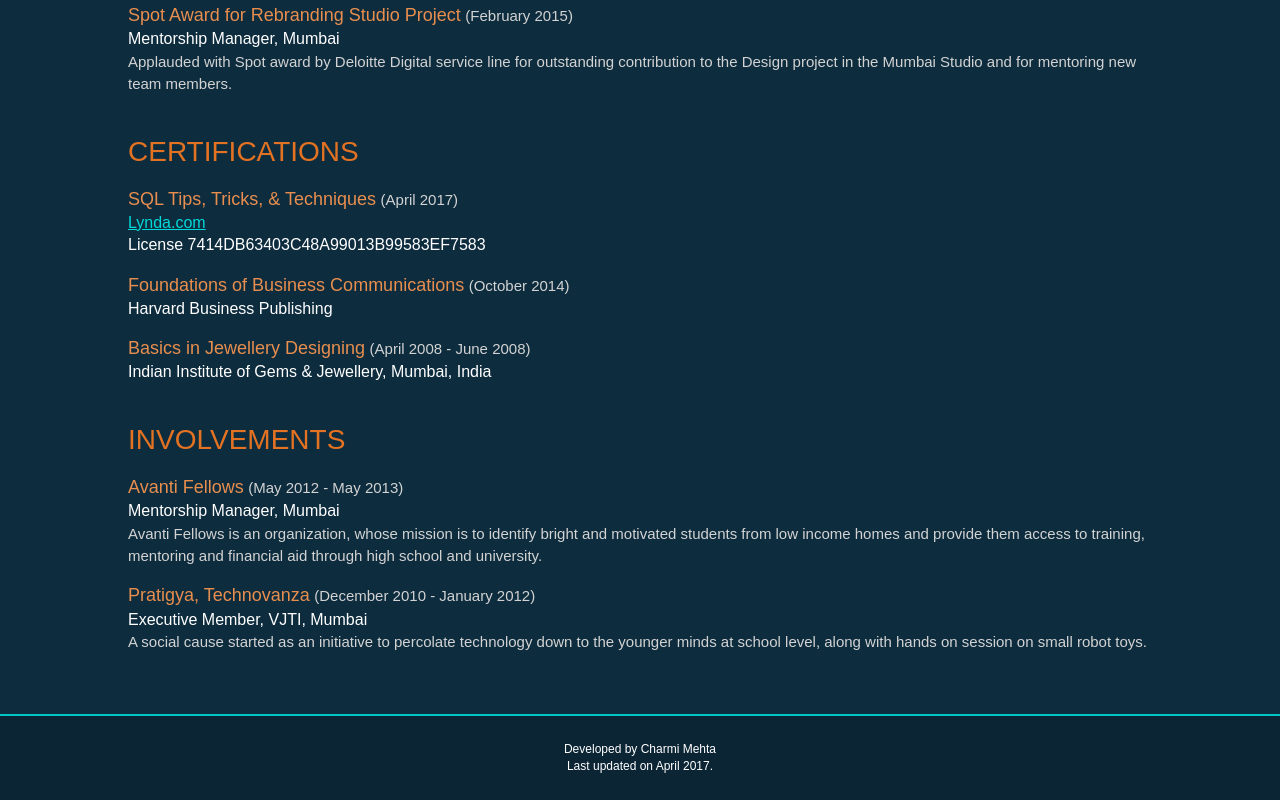
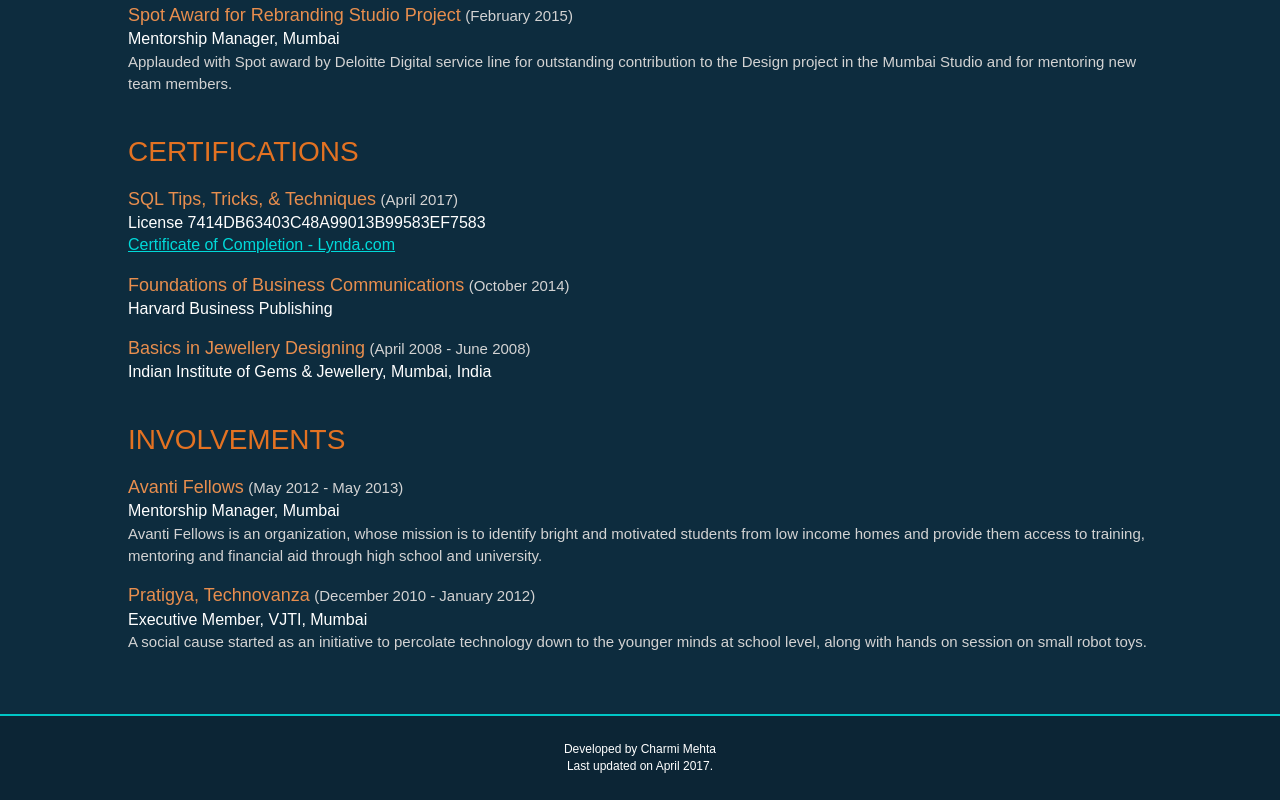
Before and after one commit to charmi99/charmi99.github.io, a plain HTML site: page resume.html in a window 1280 px wide. Shown: the part 2185-2985 px from the top of the page. Drawn offline with Linux system fonts and the light colour scheme.

Commit message:
Update resume.html

```diff
--- a/resume.html
+++ b/resume.html
@@ -194,8 +194,9 @@
 
             <div class = "resumecontent">
             <p> <span class="res-high1">SQL Tips, Tricks, & Techniques</span> <span class="res-high">(April 2017)</span></br>
-              <a href = "https://www.lynda.com/home/CertificateOfCompletion/PrintCertificate.aspx?lpk57=7414DB63403C48A99013B99583EF7583">
-                Lynda.com</a> </br>License 7414DB63403C48A99013B99583EF7583
+               License 7414DB63403C48A99013B99583EF7583</br>
+              <a href = "https://www.lynda.com/home/CertificateOfCompletion/PrintCertificate.aspx?lpk57=7414DB63403C48A99013B99583EF7583" target="blank">
+                Certificate of Completion - Lynda.com</a>
             </p>
             </div>
 
```
